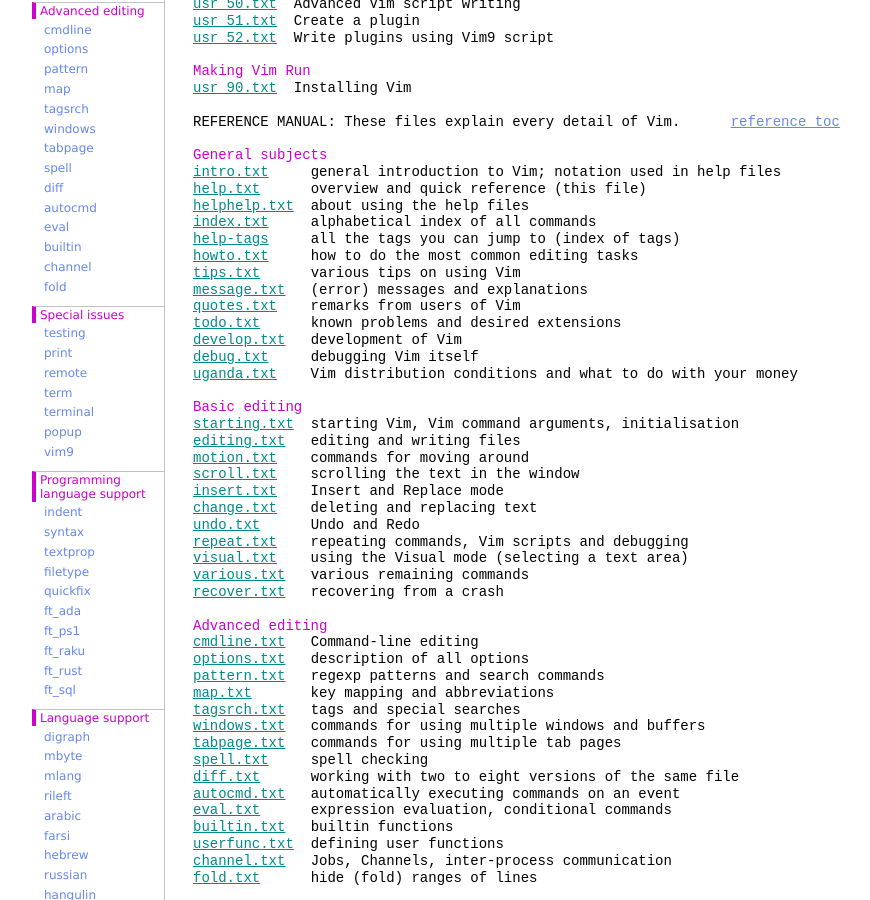
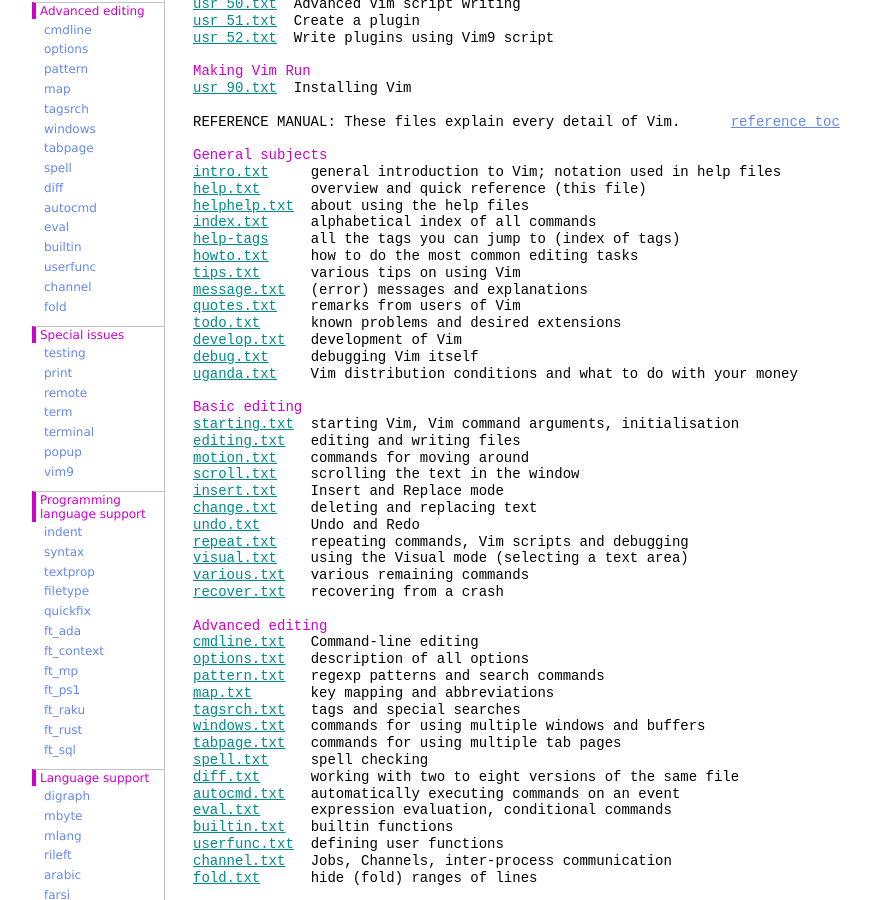
Before and after one commit to vim-jp/vimdoc-en, a Jekyll site: the page built from index.html, in a window 1280 px wide and 900 px high, scrolled down 1769 px. Shown: the whole window, without its empty margins (208-1078 px from the left). Built offline with Jekyll 4.4.1, drawn with Linux system fonts in a browser that asks for light colours; nearby versions of some CDN libraries; comment, search, counter and statistics services are not loaded.

Commit message:
Add ft_context, ft_mp and userfunc

```diff
--- a/_layouts/vimdoc.html
+++ b/_layouts/vimdoc.html
@@ -167,6 +167,7 @@
 <li><a href="autocmd.html">autocmd</a></li>
 <li><a href="eval.html">eval</a></li>
 <li><a href="builtin.html">builtin</a></li>
+<li><a href="userfunc.html">userfunc</a></li>
 <li><a href="channel.html">channel</a></li>
 <li><a href="fold.html">fold</a></li>
 </ul></dd>
@@ -190,6 +191,8 @@
 <li><a href="filetype.html">filetype</a></li>
 <li><a href="quickfix.html">quickfix</a></li>
 <li><a href="ft_ada.html">ft_ada</a></li>
+<li><a href="ft_context.html">ft_context</a></li>
+<li><a href="ft_mp.html">ft_mp</a></li>
 <li><a href="ft_ps1.html">ft_ps1</a></li>
 <li><a href="ft_raku.html">ft_raku</a></li>
 <li><a href="ft_rust.html">ft_rust</a></li>
```
